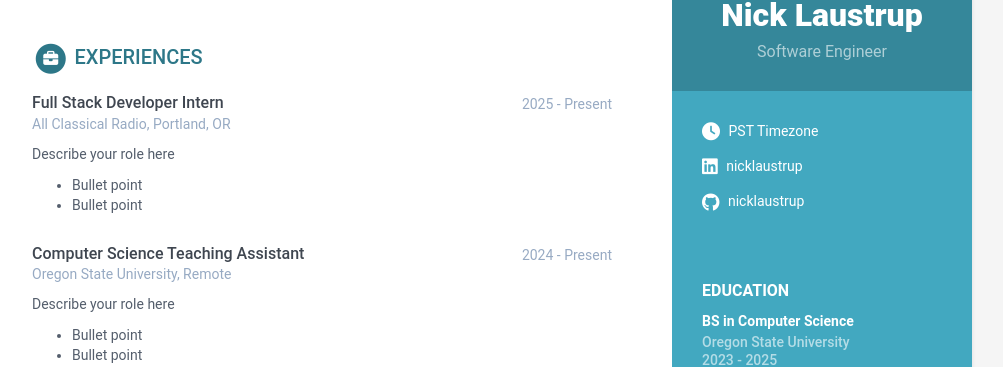
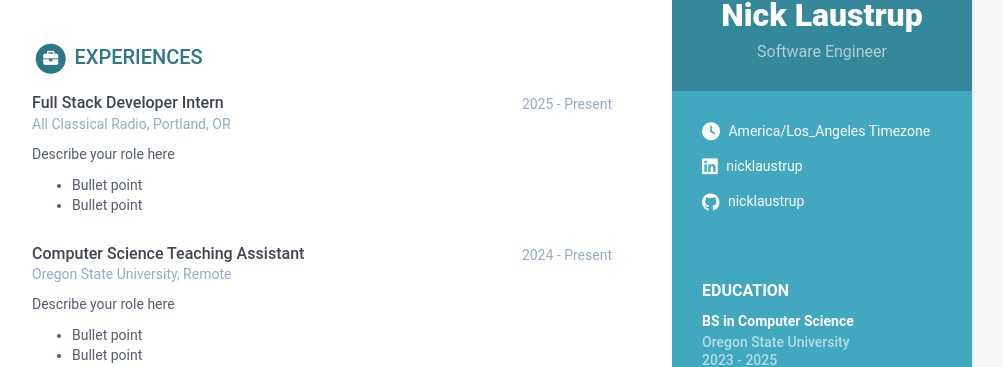
Before and after one commit to nicklaustrup/nicklaustrup.github.io, a Jekyll site: the page built from index.html, in a window 1280 px wide. Shown: the part 177-544 px from the top of the page, without its empty margins (168-1171 px from the left). Built offline with Jekyll 4.4.1, drawn with Linux system fonts in a browser that asks for light colours.

Commit message:
Update data.yml

```diff
--- a/_data/data.yml
+++ b/_data/data.yml
@@ -15,7 +15,7 @@ sidebar:
   # Sidebar links
   email:
   phone:
-  timezone: PST # Enter your timezone, e.g., America/Havana, Africa/Casablanca, America/North_Dakota/Center
+  timezone: America/Los_Angeles # Enter your timezone, e.g., America/Havana, Africa/Casablanca, America/North_Dakota/Center
   citizenship:
   website: # Include the full website URL, including "http://" or "https://".
   linkedin: nicklaustrup
```
